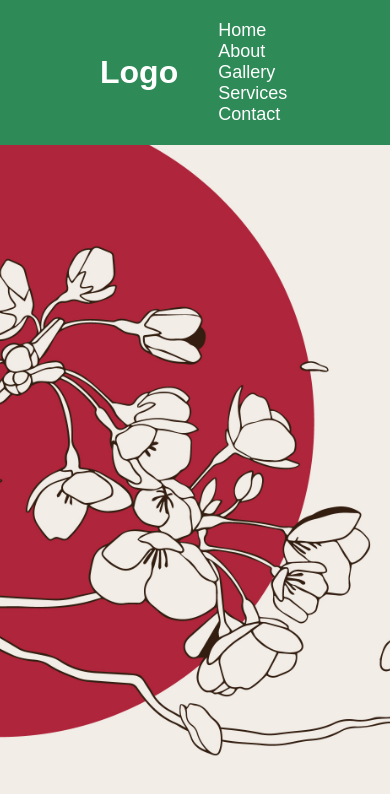
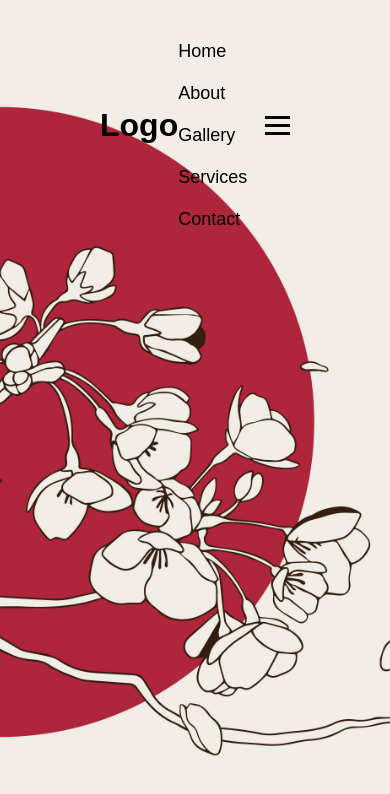
Before and after one commit to justin2268/simple-navbar, a plain HTML site: page index.html in a window 390 px wide. Drawn offline with Linux system fonts and the light colour scheme.

Commit message:
adding hamburger menu styling

```diff
--- a/index.html
+++ b/index.html
@@ -10,12 +10,17 @@
     <header class="header">
         <a href="" class="logo">Logo</a>
         <nav class="navbar">
-            <a href="#">Home</a>
-            <a href="#">About</a>
-            <a href="#">Gallery</a>
-            <a href="#">Services</a>
-            <a href="#">Contact</a>
+            <a class="nav-item" href="#">Home</a>
+            <a class="nav-item" href="#">About</a>
+            <a class="nav-item" href="#">Gallery</a>
+            <a class="nav-item" href="#">Services</a>
+            <a class="nav-item" href="#">Contact</a>
         </nav>
+        <div class="hamburger">
+            <span class="bar"></span>
+            <span class="bar"></span>
+            <span class="bar"></span>
+        </div>
     </header>
 </body>
 </html>
--- a/styles.css
+++ b/styles.css
@@ -18,7 +18,7 @@ body {
   left: 0;
   width: 100%;
   padding: 20px 100px;
-  background: seagreen;
+  background: transparent;
   display: flex;
   justify-content: space-between;
   align-items: center;
@@ -27,7 +27,7 @@ body {
 
 .logo {
   font-size: 32px;
-  color: #fff;
+  color: black;
   text-decoration: none;
   font-weight: 700;
 }
@@ -35,7 +35,7 @@ body {
 .navbar a {
   position: relative;
   font-size: 18px;
-  color: #fff;
+  color: black;
   font-weight: 500;
   text-decoration: none;
   margin-left: 40px;
@@ -48,9 +48,62 @@ body {
   left: 0;
   width: 0;
   height: 2px;
-  background: #fff;
+  background: black;
   transition: 0.3s;
 }
 .navbar a:hover::before {
   width: 100%;
 }
+
+.hamburger {
+  display: none;
+  cursor: pointer;
+}
+
+.bar {
+  display: block;
+  width: 25px;
+  height: 3px;
+  margin: 5px auto;
+  -webkit-transition: all 0.3s ease-in-out;
+  background-color: black;
+}
+
+@media(max-width: 800px){
+  .hamburger{
+    display: block;
+  }
+
+  .hamburger.active .bar:nth-child(2){
+    opacity: 0;
+  }
+
+  .hamburger.active .bar:nth-child(1){
+    transform: translateY(8px) roate(45deg);
+  }
+
+  .hamburger.active .bar:nth-child(3){
+    transform: translateY(-8px) roate(-45deg);
+  }
+
+  .nav-menu{
+    position: fixed;
+    left: -100%;
+    top: 70px;
+    gap: 0;
+    flex-direction: column;
+    background-color: transparent;
+    width: 100%;
+    text-align: center;
+    transition: 0.3s;
+
+  }
+
+  nav-item{
+    margin: 16px 0;
+  }
+
+  .nav-menu.active{
+    left:0;
+  }
+}
```
Also changed, not shown: script.js (added, +7 -0 lines).
